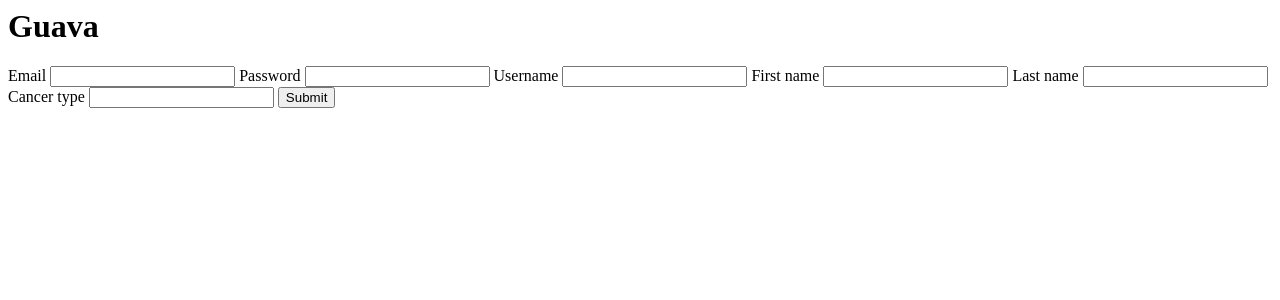
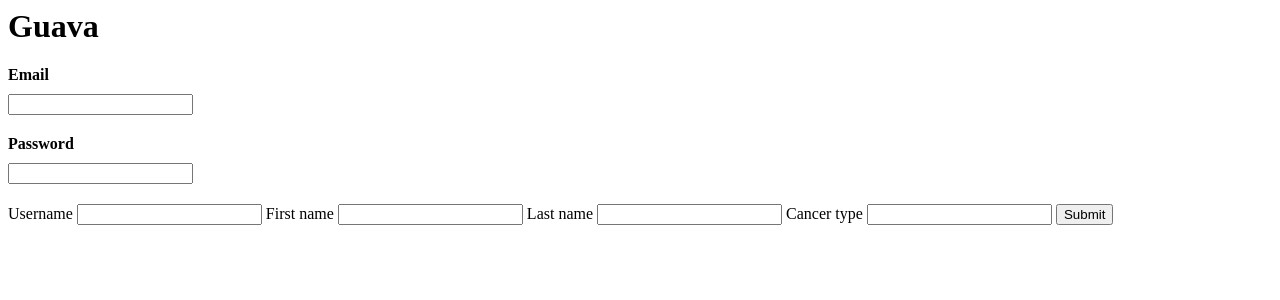
Before and after one commit to avnibarman/guava, a Flask app: template app/templates/signup_form.html in a window 1280 px wide. Shown: the top 300 px of the page. Run offline with Flask 2, Linux system fonts and the light colour scheme; the template is opened without the code that fills it, so the values that code supplies are empty, except form fields; form fields are guessed from the names that the template uses.

Commit message:
started styling signup page

```diff
--- a/app/static/style.css
+++ b/app/static/style.css
@@ -1,3 +1,12 @@
 .invisible {
   visibility: hidden;
 }
+
+.input-box {
+  margin-bottom: 20px;
+}
+
+.form-label {
+  margin-bottom: 10px;
+  font-weight: bold;
+}
--- a/app/templates/signup_form.html
+++ b/app/templates/signup_form.html
@@ -1,5 +1,6 @@
 {% extends "layout.html" %}
 {% block body %}
+
 <script>
   beginOnboarding = function () {
     document.getElementById("onboarding").classList.remove("invisible")
@@ -8,19 +9,14 @@
 </script>
 
   <form method="POST" action="/signup">
-    <!-- <div id="beginning"> -->
       {{ form.hidden_tag() }}
-      {{ form.email.label }} {{ form.email(size=20) }}
-      {{ form.password.label }} {{ form.password(size=20) }}
-    <!-- </div> -->
-    <!-- <a href="#" onclick="beginOnboarding()">Continue</a> -->
-    <!-- <div id="onboarding" class="invisible"> -->
+      <div class="form-label">{{ form.email.label }}</div> <div class="input-box">{{ form.email(size=20) }}</div>
+      <div class="form-label">{{ form.password.label }}</div> <div class="input-box">{{ form.password(size=20) }}</div>
       {{ form.username.label }} {{ form.username(size=20) }}
       {{ form.first_name.label }} {{ form.first_name(size=20) }}
       {{ form.last_name.label }} {{ form.last_name(size=20) }}
       {{ form.cancer_type.label }} {{ form.cancer_type(size=20) }}
       <input type="submit" value="Submit">
-    <!-- </div> -->
   </form>
 
 {% endblock %}
```
Also changed, not shown: app/templates/onboarding_form.html (+8 -2 lines).
